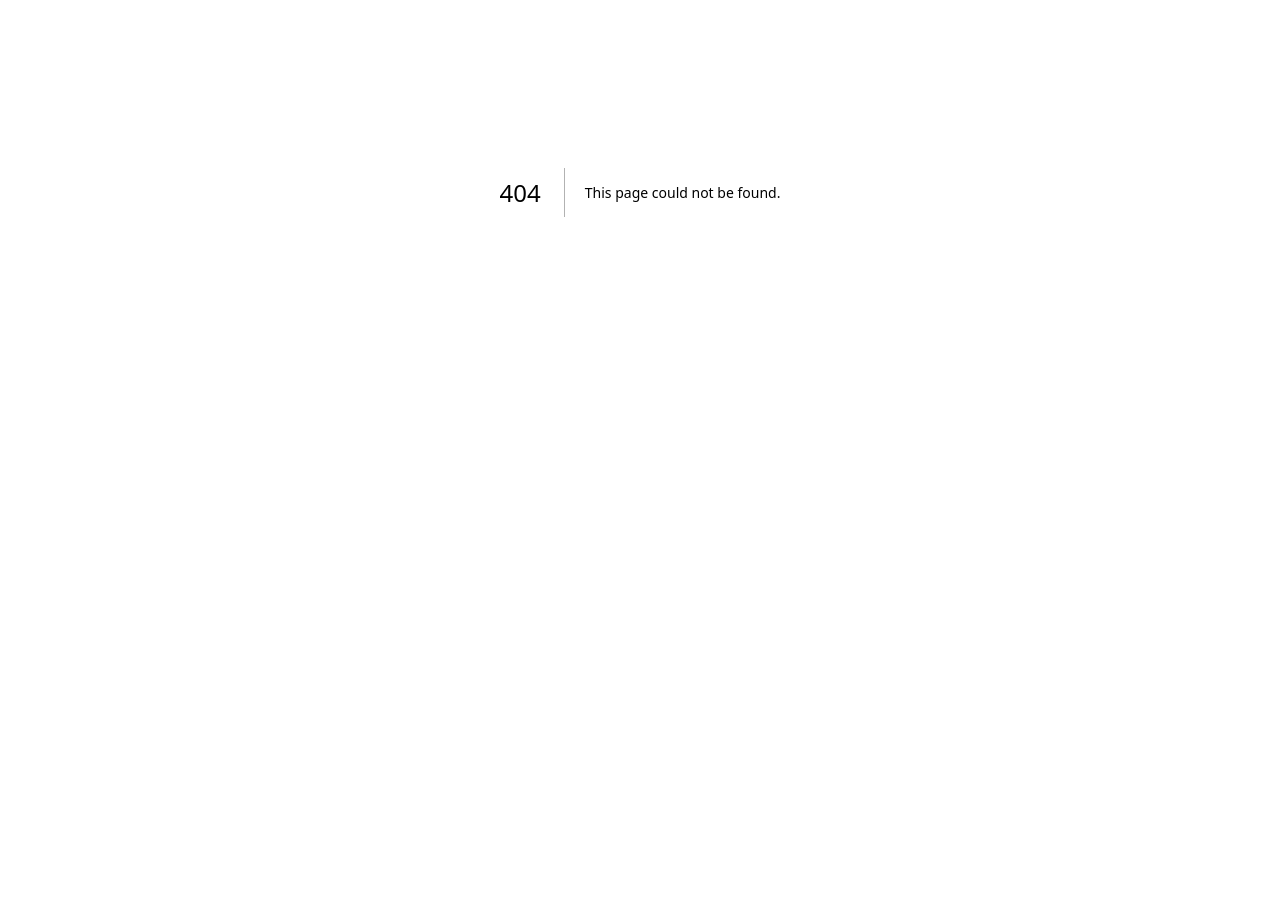
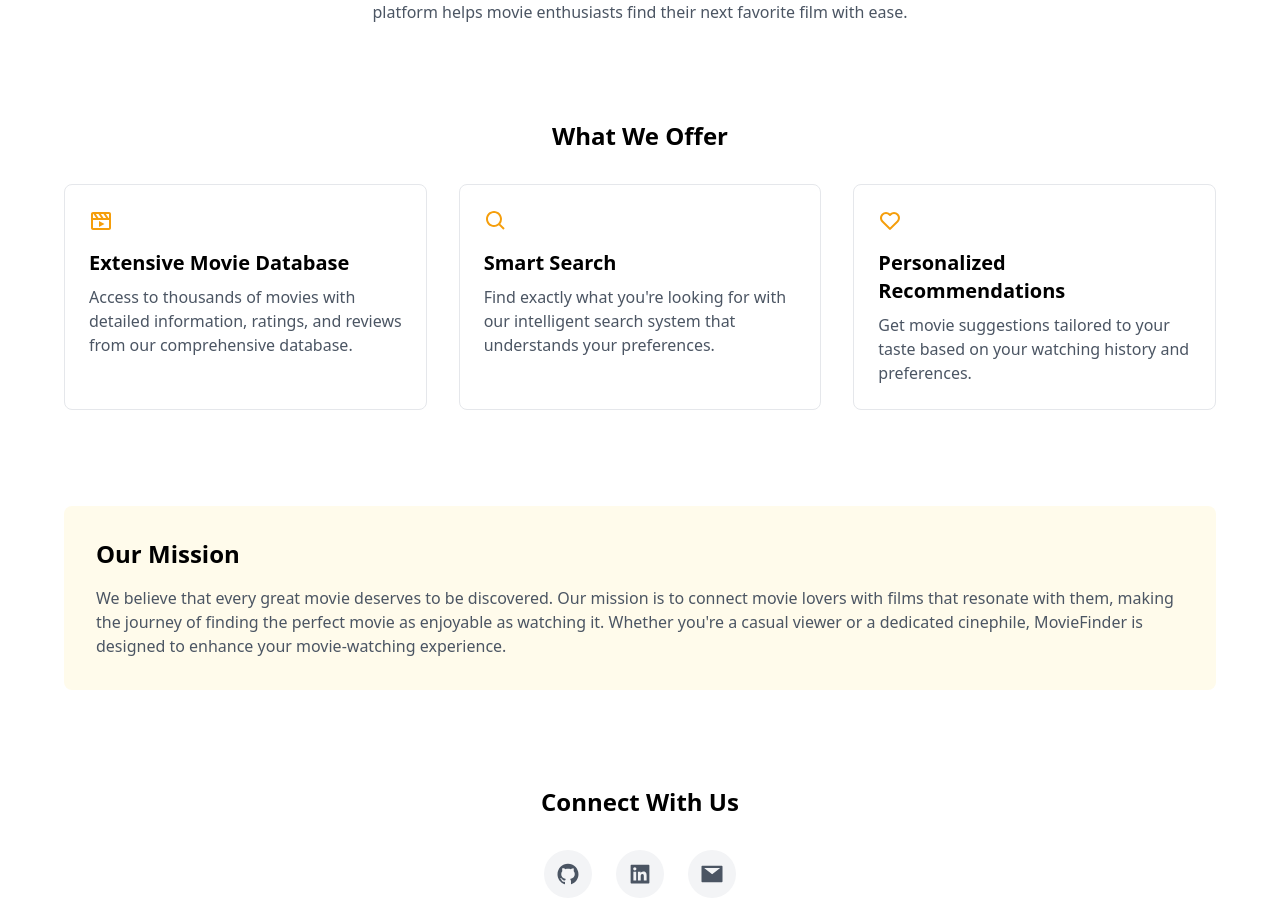
Before and after one commit to lahiruanushka/next-movie-app, a Next.js app: page /about in a window 1280 px wide. Before the commit this address had no page. Shown: the part 208-1132 px from the top of the page. Before the commit the page ends 800 px from the top, so only its background shows below. Built offline with nearby package versions, Linux system fonts and the light colour scheme.

Commit message:
feat: add About page with features, mission, and contact sections

```diff
--- /dev/null
+++ b/src/app/about/page.jsx
@@ -0,0 +1,119 @@
+'use client';
+
+import { AiFillGithub, AiFillLinkedin, AiFillMail } from 'react-icons/ai';
+import { BiMoviePlay, BiSearch, BiHeart } from 'react-icons/bi';
+
+export default function About() {
+  const features = [
+    {
+      icon: <BiMoviePlay className="w-6 h-6" />,
+      title: "Extensive Movie Database",
+      description: "Access to thousands of movies with detailed information, ratings, and reviews from our comprehensive database."
+    },
+    {
+      icon: <BiSearch className="w-6 h-6" />,
+      title: "Smart Search",
+      description: "Find exactly what you're looking for with our intelligent search system that understands your preferences."
+    },
+    {
+      icon: <BiHeart className="w-6 h-6" />,
+      title: "Personalized Recommendations",
+      description: "Get movie suggestions tailored to your taste based on your watching history and preferences."
+    }
+  ];
+
+  const socialLinks = [
+    {
+      icon: <AiFillGithub className="w-6 h-6" />,
+      label: "GitHub",
+      href: "https://github.com"
+    },
+    {
+      icon: <AiFillLinkedin className="w-6 h-6" />,
+      label: "LinkedIn",
+      href: "https://linkedin.com"
+    },
+    {
+      icon: <AiFillMail className="w-6 h-6" />,
+      label: "Email",
+      href: "mailto:email@example.com"
+    }
+  ];
+
+  return (
+    <main className="min-h-screen pt-20 px-4 dark:bg-gray-900">
+      {/* Hero Section */}
+      <section className="max-w-6xl mx-auto py-12 text-center">
+        <h1 className="text-4xl font-bold mb-4 bg-gradient-to-r from-amber-600 to-amber-500 bg-clip-text text-transparent">
+          About MovieFinder
+        </h1>
+        <p className="text-gray-600 dark:text-gray-300 max-w-2xl mx-auto">
+          MovieFinder is your ultimate destination for discovering and exploring films.
+          Our platform helps movie enthusiasts find their next favorite film with ease.
+        </p>
+      </section>
+
+      {/* Features Section */}
+      <section className="max-w-6xl mx-auto py-12">
+        <h2 className="text-2xl font-bold mb-8 text-center dark:text-white">
+          What We Offer
+        </h2>
+        <div className="grid md:grid-cols-3 gap-8">
+          {features.map((feature, index) => (
+            <div
+              key={index}
+              className="p-6 rounded-lg border border-gray-200 dark:border-gray-800 hover:border-amber-500 dark:hover:border-amber-500 transition-colors"
+            >
+              <div className="text-amber-500 mb-4">
+                {feature.icon}
+              </div>
+              <h3 className="text-xl font-semibold mb-2 dark:text-white">
+                {feature.title}
+              </h3>
+              <p className="text-gray-600 dark:text-gray-300">
+                {feature.description}
+              </p>
+            </div>
+          ))}
+        </div>
+      </section>
+
+      {/* Mission Section */}
+      <section className="max-w-6xl mx-auto py-12">
+        <div className="bg-amber-50 dark:bg-gray-800 rounded-lg p-8">
+          <h2 className="text-2xl font-bold mb-4 dark:text-white">
+            Our Mission
+          </h2>
+          <p className="text-gray-600 dark:text-gray-300">
+            We believe that every great movie deserves to be discovered. Our mission is to connect
+            movie lovers with films that resonate with them, making the journey of finding the
+            perfect movie as enjoyable as watching it. Whether you're a casual viewer or a
+            dedicated cinephile, MovieFinder is designed to enhance your movie-watching experience.
+          </p>
+        </div>
+      </section>
+
+      {/* Contact Section */}
+      <section className="max-w-6xl mx-auto py-12">
+        <h2 className="text-2xl font-bold mb-8 text-center dark:text-white">
+          Connect With Us
+        </h2>
+        <div className="flex justify-center gap-6">
+          {socialLinks.map((link, index) => (
+            <a
+              key={index}
+              href={link.href}
+              target="_blank"
+              rel="noopener noreferrer"
+              className="p-3 rounded-full bg-gray-100 dark:bg-gray-800 hover:bg-amber-100 dark:hover:bg-gray-700 transition-colors group"
+            >
+              <span className="text-gray-600 dark:text-gray-300 group-hover:text-amber-500">
+                {link.icon}
+              </span>
+            </a>
+          ))}
+        </div>
+      </section>
+    </main>
+  );
+}
```
